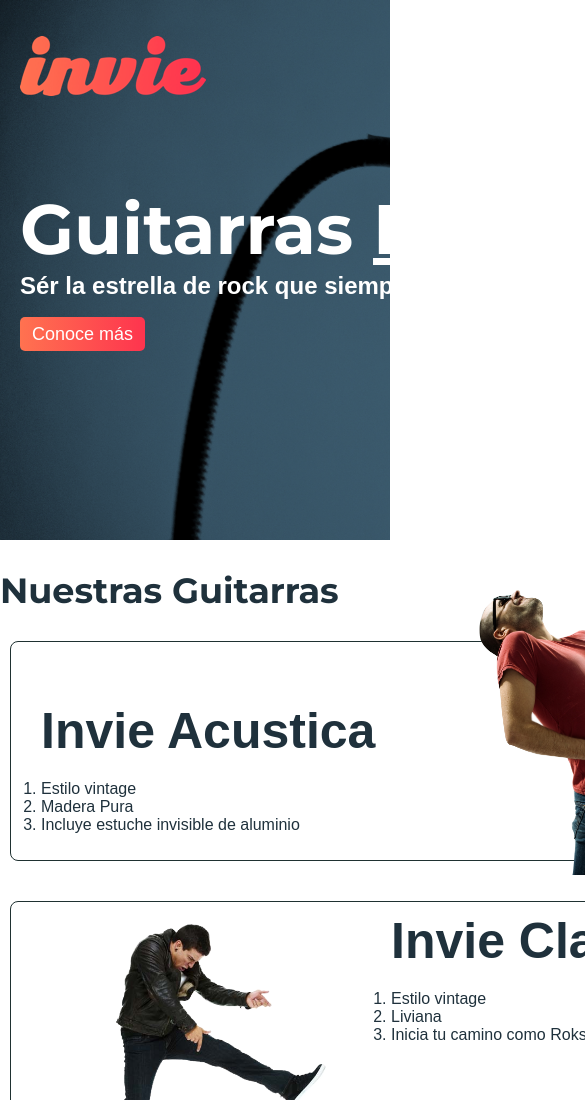
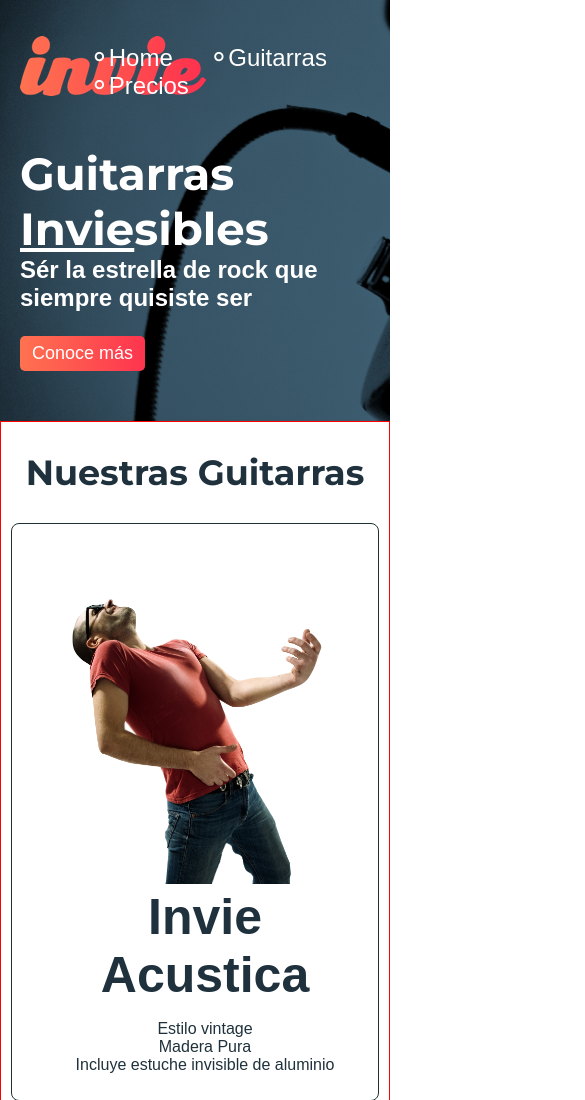
Before and after one commit to JhersonHuacho/invie, a plain HTML site: page index.html in a window 390 px wide. Shown: the top 1100 px of the page, 585 px wide, since content can reach past the window. Drawn offline with Linux system fonts and the light colour scheme; a web font is replaced by a local one.

Commit message:
Adaptando nuestro proyecto para Tablets

```diff
--- a/css/invie.css
+++ b/css/invie.css
@@ -28,7 +28,7 @@
   background: lightgrey;
 }
 .contenedor {
-  width: 800px;
+  max-width: 800px;
   margin: auto;
   position: relative;
 }
@@ -194,3 +194,52 @@
 .tabla {
   margin: 50px 0;
 }
+
+@media screen and (max-width: 800px) {
+  /* .contenedor {
+    width: auto;
+    max-width: 800px;
+  } */
+
+  /*Portada*/
+  .titulo {
+    font-size: 45px;
+    margin-top: 30px;
+  }
+  .titulo-a {
+    font-size: 18px;
+  }
+  .portada {
+    height: auto;
+  }
+  .portada .button {
+    display: inline-block;
+    margin-bottom: 30px;
+  }
+  /*Fin Portada*/
+
+
+  /*Guitarras*/
+  .guitarras {
+    border: 1px solid red;
+    text-align: center;
+  }
+  .rightImagen, .leftImagen {
+    float: none;
+    position: static;
+  }
+  .title-b {
+    margin: 0;
+  }
+  .guitarra li {
+    list-style: none;
+  }
+  .guitarra.b {
+    height: auto;
+  }
+  .contenedor-guitarra-b {
+    position: static;
+    margin: 0;
+  }
+  /*Guitarras*/
+}
--- /dev/null
+++ b/css/media-querie.css
@@ -0,0 +1,4 @@
+body {
+  background: red;
+  border: 10px solid blue;
+}
--- a/index.html
+++ b/index.html
@@ -2,13 +2,14 @@
 <html lang="en">
 <head>
   <meta charset="UTF-8">
-  <meta name="viewport" content="width=device-width, initial-scale=1.0">
-  <meta http-equiv="X-UA-Compatible" content="ie=edge">
+  <!-- <meta name="viewport" content="width=device-width, initial-scale=1.0"> -->
+  <!-- <meta http-equiv="X-UA-Compatible" content="ie=edge"> -->
   <title>Invie - tus mejores guitarras</title>
   <!-- <link href="https://fonts.googleapis.com/css?family=Montserrat:400,700|Allerta" rel="stylesheet"> -->
   <link href="https://fonts.googleapis.com/css?family=Montserrat:400,700" rel="stylesheet">
   <link href="https://fonts.googleapis.com/css?family=Allerta" rel="stylesheet">
   <link rel="stylesheet" href="css/invie.css">
+  <!-- <link rel="stylesheet" media="(max-width: 800px)" href="css/media-querie.css"> -->
 </head>
 <body>
 
```
